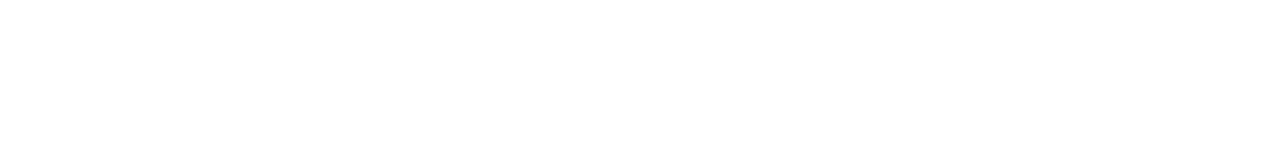
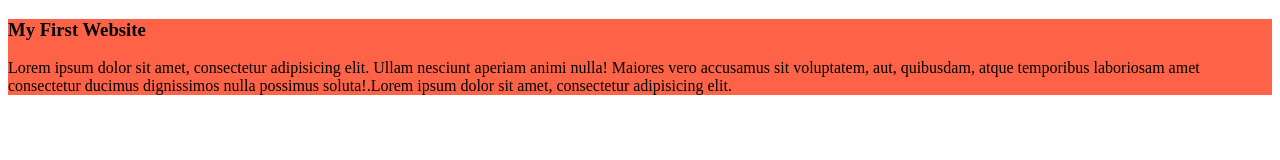
Before and after one commit to Arif2ankhi/my-simple-website, a plain HTML site: page index.html in a window 1280 px wide. Drawn offline with Linux system fonts and the light colour scheme.

Commit message:
added the first blog

```diff
--- a/index.html
+++ b/index.html
@@ -4,8 +4,13 @@
     <meta charset="UTF-8">
     <meta name="viewport" content="width=device-width, initial-scale=1.0">
     <title>My Simple Website</title>
+    <link rel="stylesheet" href="styles/blog.css">
 </head>
 <body>
+    <div>
+        <h3>My First Website</h3>
+        <p>Lorem ipsum dolor sit amet, consectetur adipisicing elit. Ullam nesciunt aperiam animi nulla! Maiores vero accusamus sit voluptatem, aut, quibusdam, atque temporibus laboriosam amet consectetur ducimus dignissimos nulla possimus soluta!.Lorem ipsum dolor sit amet, consectetur adipisicing elit.  </p>
+    </div>
 
 </body>
 </html>
--- /dev/null
+++ b/styles/blog.css
@@ -0,0 +1,7 @@
+div{
+    background-color: tomato;
+    margin: 0;
+    padding: 0;
+
+
+}
```
